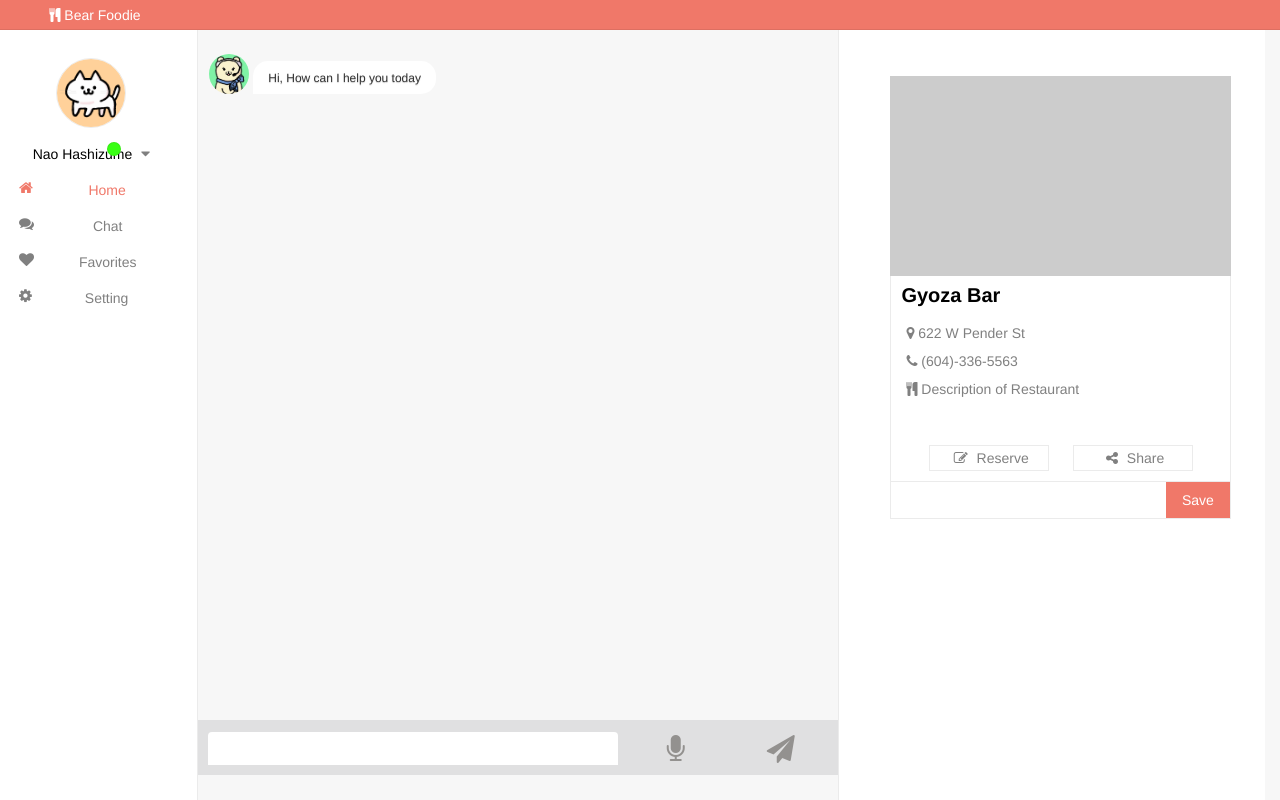
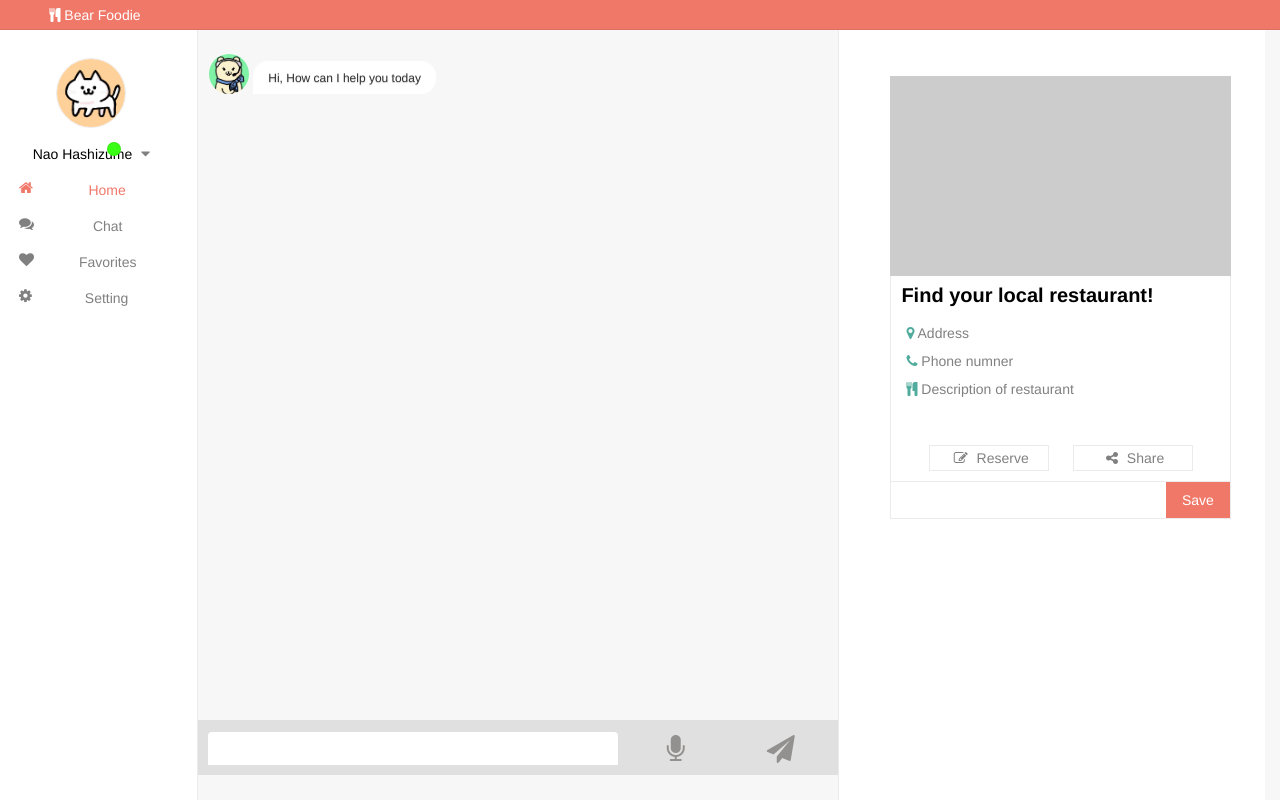
Before and after one commit to degencap777/bearFoodie, a website: page views/index.html in a window 1280 px wide. Drawn offline with nearby package versions, Linux system fonts and the light colour scheme; files that its build step writes are made by us from their sources; no server answers; files whose address does not match are found by name.

Commit message:
Fixed little margin&padding

```diff
--- a/public/css/style.css
+++ b/public/css/style.css
@@ -15,6 +15,8 @@ style.css
   margin: 0 !important;
   background-color: #f7f7f7;
 }
+
+
 
 
 html, body, div {
@@ -285,7 +287,9 @@ Display
   text-align: center;
   border:1px solid rgba(0, 0, 0, .08);
 }
-
+ #icon {
+  color:#51AC9D;
+ }
 
 .display-save {
   width: auto;
@@ -387,6 +391,9 @@ Favorites
   height:auto;
 }
 
+#fav-address i, #fav-phone i{
+  color: #51AC9D;
+}
 
 
 /*
--- a/public/js/client.js
+++ b/public/js/client.js
@@ -85,10 +85,10 @@ socket.on('ai response', function(response) {
 
 socket.on('chat complete', function(searchData) {
     document.getElementById("display-title").innerHTML = "How about this Restaurant?";
-    document.getElementById("details").innerHTML = "<i class=\"fa fa-cutlery\" aria-hidden=\"true\"></i>" +`This is a ${searchData.parameters.meal_type} restaurant that serves ${searchData.parameters.cuisine} in ${searchData.parameters.bc_cities}!`;
+    document.getElementById("details").innerHTML = "<i class=\"fa fa-cutlery\" aria-hidden=\"true\"></i>" +` This is a ${searchData.parameters.meal_type} restaurant that serves ${searchData.parameters.cuisine} in ${searchData.parameters.bc_cities}!`;
     document.getElementById("restaurantName").innerHTML = searchData.searchData.result.name;
-    document.getElementById("address").innerHTML = "<i class=\"fa fa-map-marker\" aria-hidden=\"true\"></i>" + searchData.searchData.result.formatted_address;
-    document.getElementById("phoneNum").innerHTML = "<i class=\"fa fa-phone\" aria-hidden=\"true\"></i>" + searchData.searchData.result.formatted_phone_number;
+    document.getElementById("address").innerHTML = "<i class=\"fa fa-map-marker\" aria-hidden=\"true\"></i>" + " " + searchData.searchData.result.formatted_address;
+    document.getElementById("phoneNum").innerHTML = "<i class=\"fa fa-phone\" aria-hidden=\"true\"></i>" + " " +  searchData.searchData.result.formatted_phone_number;
     document.getElementById("restaurant-image").style.backgroundImage = `url("${searchData.photoUrl}")`;
     console.log(searchData);
 });
@@ -128,7 +128,7 @@ socket.on('load response', function(savedRestaurants){
       var favAction = document.createElement("div");
       favAction.id = "fav-action";
       favAction.innerHTML = "<i class=\"fa fa-trash\" aria-hidden=\"true\"></i>\
-                  Remove" + "<i class=\"fa fa-share-alt\" aria-hidden=\"true\"></i>\
+                  Remove" + "    "+ "<i class=\"fa fa-share-alt\" aria-hidden=\"true\"></i>\
                   Share";
 
       var favInfo = document.createElement("div");
--- a/views/index.html
+++ b/views/index.html
@@ -112,20 +112,20 @@
 						</div>
 						<div class="display-container">
 							<div class="restaurant-name">
-								<p id="restaurantName">Gyoza Bar</p>
+								<p id="restaurantName">Find your local restaurant!</p>
 							</div>
 							<div class="restaurant-info">
 									<li id="address">
-										<i class="fa fa-map-marker" aria-hidden="true"></i>
-										622 W Pender St
+										<i class="fa fa-map-marker" aria-hidden="true" id="icon"></i>
+											Address
 									</li>
 									<li id="phoneNum">
-										<i class="fa fa-phone" aria-hidden="true"></i>
-										(604)-336-5563
+										<i class="fa fa-phone" aria-hidden="true" id="icon"></i>
+											Phone numner
 									</li>
 									<li id="details">
-										<i class="fa fa-cutlery" aria-hidden="true"></i>
-										Description of Restaurant
+										<i class="fa fa-cutlery" aria-hidden="true" id="icon"></i>
+											Description of restaurant
 									</li>
 							</div>
 							<div class="restaurant-reserve">
```
